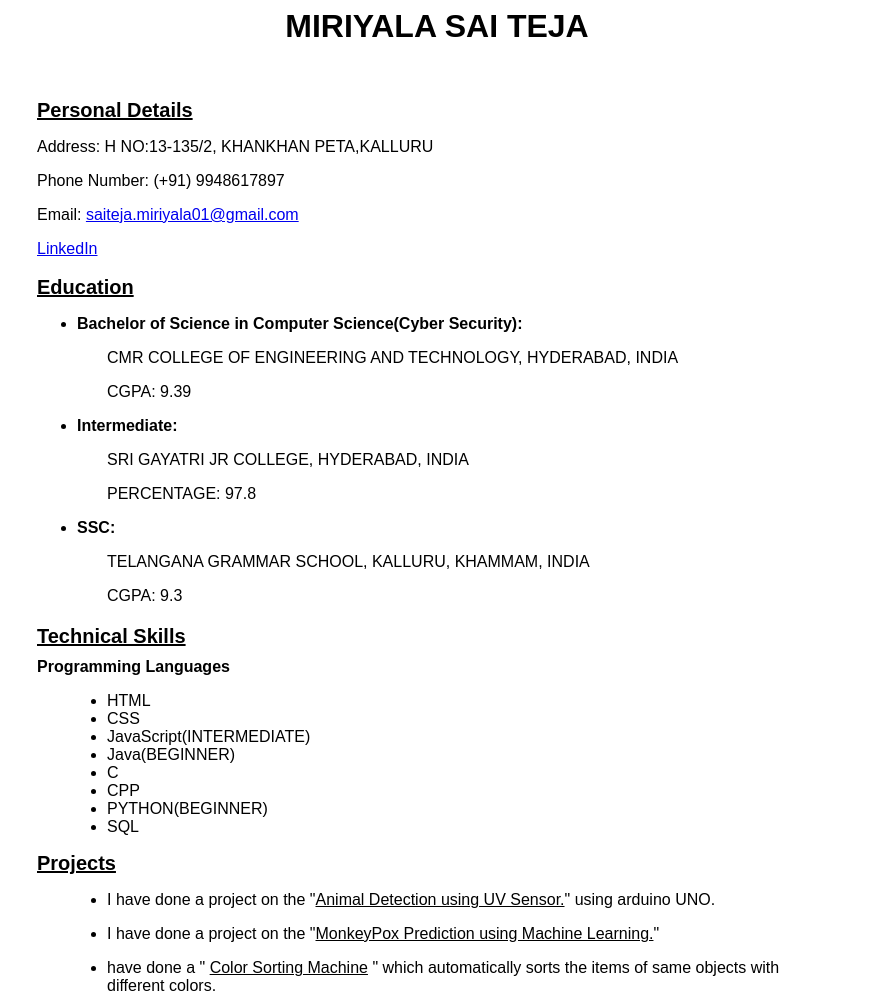
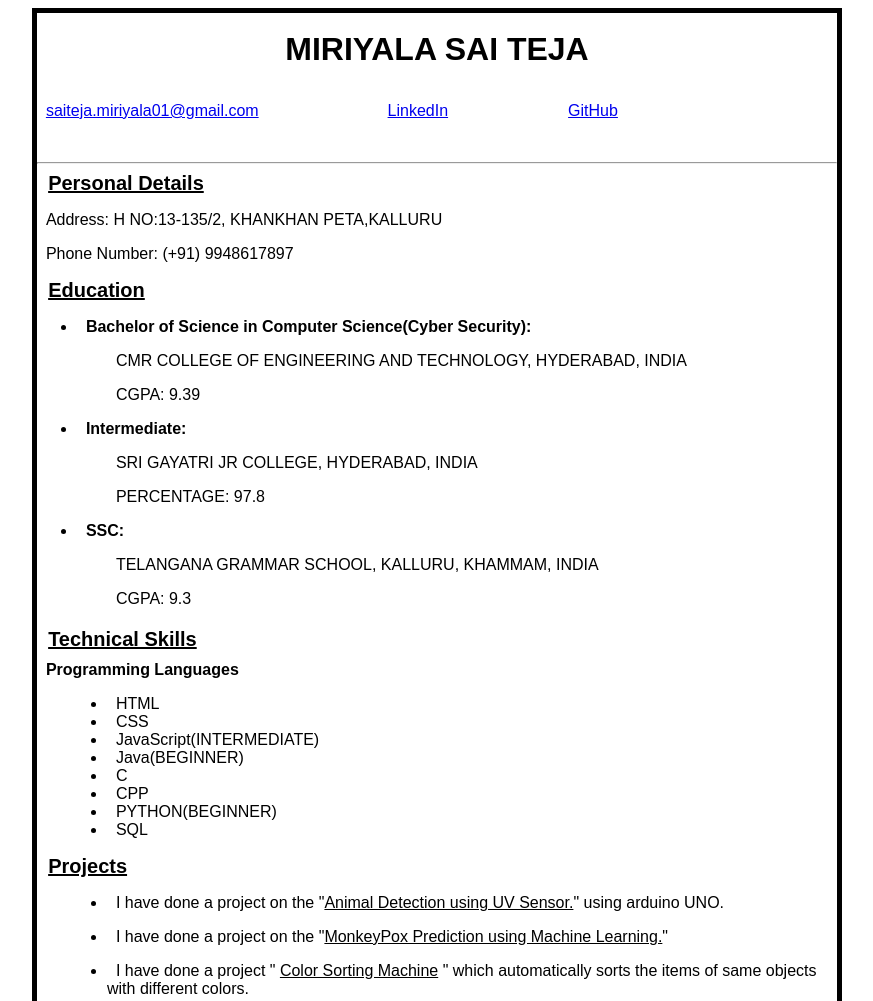
Before and after one commit to Saiteja-1234/mern-stack-1, a plain HTML site: page resume.html in a window 1280 px wide. Shown: the top 1001 px of the page, without its empty margins (203-1076 px from the left). Drawn offline with Linux system fonts and the light colour scheme.

Commit message:
Update resume.html

```diff
--- a/resume.html
+++ b/resume.html
@@ -14,9 +14,25 @@
 			font-weight: bold;
 			margin: 0;
 		}
+		img {
+			width: 200px;
+            height: 200px;
+			position: relative;
+			left:600px;
+			bottom: 190px;
+			z-index: -1;
+		}
 		.container {
+            height: 2500px;
+            width: 1000px;
+            border: 5px solid black;
+            margin-top: 50px;
+            margin-left: 200px;
+            margin-right: 500px;
+
 			margin: 0 auto;
 			max-width: 800px;
+
 		}
 		.section {
 			margin-bottom: 20px;
@@ -39,38 +55,45 @@
 </head>
 <body>
     <div class="container">
+        <br>
 		<h1><center>MIRIYALA SAI TEJA</center></h1>
+        <!-- <a href="" -->
         <br>
+		<p>
+			&nbsp;&nbsp;<a href=mailto:saiteja.miriyala01@gmail.com>saiteja.miriyala01@gmail.com</a>&nbsp;&nbsp;&nbsp;&nbsp;&nbsp;&nbsp;&nbsp;&nbsp;&nbsp;&nbsp;&nbsp;&nbsp;&nbsp;&nbsp;&nbsp;&nbsp;&nbsp;&nbsp;&nbsp;&nbsp;&nbsp;&nbsp;&nbsp;&nbsp;&nbsp;&nbsp;
+        	&nbsp;&nbsp;<a href=https://www.linkedin.com/in/sai-teja-miriyala-0649a8207>LinkedIn</a>&nbsp;&nbsp;&nbsp;&nbsp;&nbsp;&nbsp;&nbsp;&nbsp;&nbsp;&nbsp;&nbsp;&nbsp;&nbsp;&nbsp;&nbsp;&nbsp;&nbsp;&nbsp;&nbsp;&nbsp;&nbsp;&nbsp;&nbsp;&nbsp;&nbsp;&nbsp;
+			<a href=https://github.com/Saiteja-1234>GitHub</a>
+		</p>
         <br>
-        <br>
-        <h2 class="section-title"><u>Personal Details</u></h2>
-		<p>Address: H NO:13-135/2, KHANKHAN PETA,KALLURU </p>
-		<p>Phone Number: (+91) 9948617897</p>
-        <p>Email: <a href=mailto:saiteja.miriyala01@gmail.com>saiteja.miriyala01@gmail.com</a></p>
-        <a href=https://www.linkedin.com/in/sai-teja-miriyala-0649a8207>LinkedIn</a><br></br>
+        <hr <bold></bold>
+        <h2 class="section-title">&nbsp;&nbsp;<u>Personal Details</u></h2>
+		<p>&nbsp;&nbsp;Address: H NO:13-135/2, KHANKHAN PETA,KALLURU </p>
+		<p>&nbsp;&nbsp;Phone Number: (+91) 9948617897</p>
+
 		<div class="section">
-			<h2 class="section-title"><u>Education</u></h2>
+            <!-- <img src="vaibhav.jpg" alt="pic"> -->
+			<h2 class="section-title">&nbsp;&nbsp;<u>Education</u></h2>
 			<div class="sub-section">
                 <ul style="list-style-type:disc;">
                     <li>
-                        <h3 class="sub-section-title">Bachelor of Science in Computer Science(Cyber Security):</h3>
+                        <h3 class="sub-section-title">&nbsp;&nbsp;Bachelor of Science in Computer Science(Cyber Security):</h3>
                         <div class="sub-section-body">
-                            <p>CMR COLLEGE OF ENGINEERING AND TECHNOLOGY, HYDERABAD, INDIA</p>
-                            <p>CGPA: 9.39</p>
+                            <p>&nbsp;&nbsp;CMR COLLEGE OF ENGINEERING AND TECHNOLOGY, HYDERABAD, INDIA</p>
+                            <p>&nbsp;&nbsp;CGPA: 9.39</p>
                         </div>
                     </li>
                     <li>
-                        <h3 class="sub-section-title">Intermediate:</h3>
+                        <h3 class="sub-section-title">&nbsp;&nbsp;Intermediate:</h3>
                         <div class="sub-section-body">
-                            <p>SRI GAYATRI JR COLLEGE, HYDERABAD, INDIA</p>
-                            <p>PERCENTAGE: 97.8</p>
+                            <p>&nbsp;&nbsp;SRI GAYATRI JR COLLEGE, HYDERABAD, INDIA</p>
+                            <p>&nbsp;&nbsp;PERCENTAGE: 97.8</p>
                         </div>
                     </li>
                     <li>
-                        <h3 class="sub-section-title">SSC:</h3>
+                        <h3 class="sub-section-title">&nbsp;&nbsp;SSC:</h3>
                         <div class="sub-section-body">
-                            <p>TELANGANA GRAMMAR SCHOOL, KALLURU, KHAMMAM, INDIA</p>
-                            <p>CGPA: 9.3</p>
+                            <p>&nbsp;&nbsp;TELANGANA GRAMMAR SCHOOL, KALLURU, KHAMMAM, INDIA</p>
+                            <p>&nbsp;&nbsp;CGPA: 9.3</p>
                         </div>
                     </li>
 
@@ -79,31 +102,31 @@
 		</div>
 
 		<div class="section">
-			<h2 class="section-title"><u>Technical Skills</u></h2>
+			<h2 class="section-title">&nbsp;&nbsp;<u>Technical Skills</u></h2>
 			<div class="sub-section">
-				<h3 class="sub-section-title">Programming Languages</h3>
+				<h3 class="sub-section-title">&nbsp;&nbsp;Programming Languages</h3>
 				<div class="sub-section-body">
 					<ul style="list-style-type:disc;">
-						<li>HTML</li>
-						<li>CSS</li>
-						<li>JavaScript(INTERMEDIATE)</li>
-						<li>Java(BEGINNER)</li>
-						<li>C</li>
-						<li>CPP</li>
-						<li>PYTHON(BEGINNER)</li>
-						<li>SQL</li>
+						<li>&nbsp;&nbsp;HTML</li>
+						<li>&nbsp;&nbsp;CSS</li>
+						<li>&nbsp;&nbsp;JavaScript(INTERMEDIATE)</li>
+						<li>&nbsp;&nbsp;Java(BEGINNER)</li>
+						<li>&nbsp;&nbsp;C</li>
+						<li>&nbsp;&nbsp;CPP</li>
+						<li>&nbsp;&nbsp;PYTHON(BEGINNER)</li>
+						<li>&nbsp;&nbsp;SQL</li>
 					</ul>
 				</div>
             </div>
 		<div class="section">
-			<h2 class="section-title"><u>Projects</u></h2>
+			<h2 class="section-title">&nbsp;&nbsp;<u>Projects</u></h2>
 			<div class="sub-section">
 				<div class="sub-section-body">
                     <ul style="list-style-type:disc;">
-                        <li><p>I have done a project on the "<u>Animal Detection using UV Sensor.</u>" using arduino UNO.</p></li>
-                        <li><p>I have done a project on the "<u>MonkeyPox Prediction using Machine Learning.</u>"</p></li>
+                        <li><p>&nbsp;&nbsp;I have done a project on the "<u>Animal Detection using UV Sensor.</u>" using arduino UNO.</p></li>
+                        <li><p>&nbsp;&nbsp;I have done a project on the "<u>MonkeyPox Prediction using Machine Learning.</u>"</p></li>
                         <li>
-                            <p> have done a " <u>Color Sorting Machine</u> " which automatically sorts the items of same objects with different colors.</p>
+                            <p>&nbsp;&nbsp;I have done a project " <u>Color Sorting Machine</u> " which automatically sorts the items of same objects with different colors.</p>
                         </li>
                     </ul>
 
```
